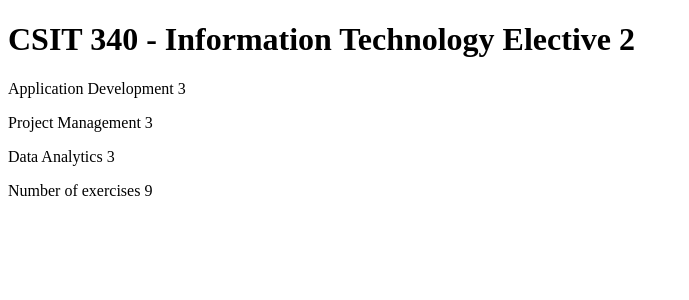
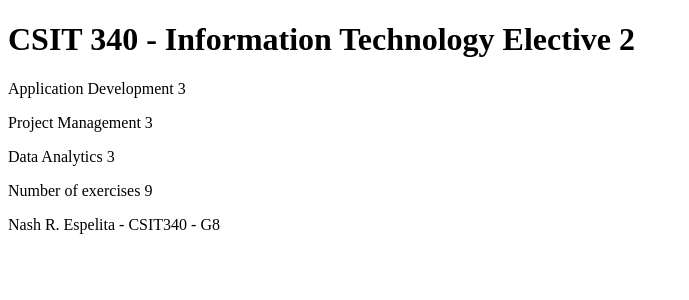
Before and after one commit to EspelitaNash/CSIT340G8-Lab3-Espelita, a React (Vite) app: page / in a window 1280 px wide. Shown: the top 300 px of the page, without its empty margins (0-689 px from the left). Built offline with nearby package versions, Linux system fonts and the light colour scheme.

Commit message:
1.5: course information step 5

```diff
--- a/src/App.jsx
+++ b/src/App.jsx
@@ -13,19 +13,26 @@ const Total = (props) => (
   <p>Number of exercises {props.parts[0].exercises + props.parts[1].exercises + props.parts[2].exercises}</p>
 )
 
+const Footer = (props) => (
+  <p>{props.name} - {props.courseCode} - {props.section}</p>
+)
+
 const App = () => {
-  const course = 'CSIT 340 - Information Technology Elective 2'
-  const parts = [
-    { name: 'Application Development', exercises: 3 },
-    { name: 'Project Management', exercises: 3 },
-    { name: 'Data Analytics', exercises: 3 }
-  ]
+  const course = {
+    name: 'CSIT 340 - Information Technology Elective 2',
+    parts: [
+      { name: 'Application Development', exercises: 3 },
+      { name: 'Project Management', exercises: 3 },
+      { name: 'Data Analytics', exercises: 3 }
+    ]
+  }
 
   return (
     <div>
-      <Header course={course} />
-      <Content parts={parts} />
-      <Total parts={parts} />
+      <Header course={course.name} />
+      <Content parts={course.parts} />
+      <Total parts={course.parts} />
+      <Footer name="Nash R. Espelita" courseCode="CSIT340" section="G8" />
     </div>
   )
 }
```
